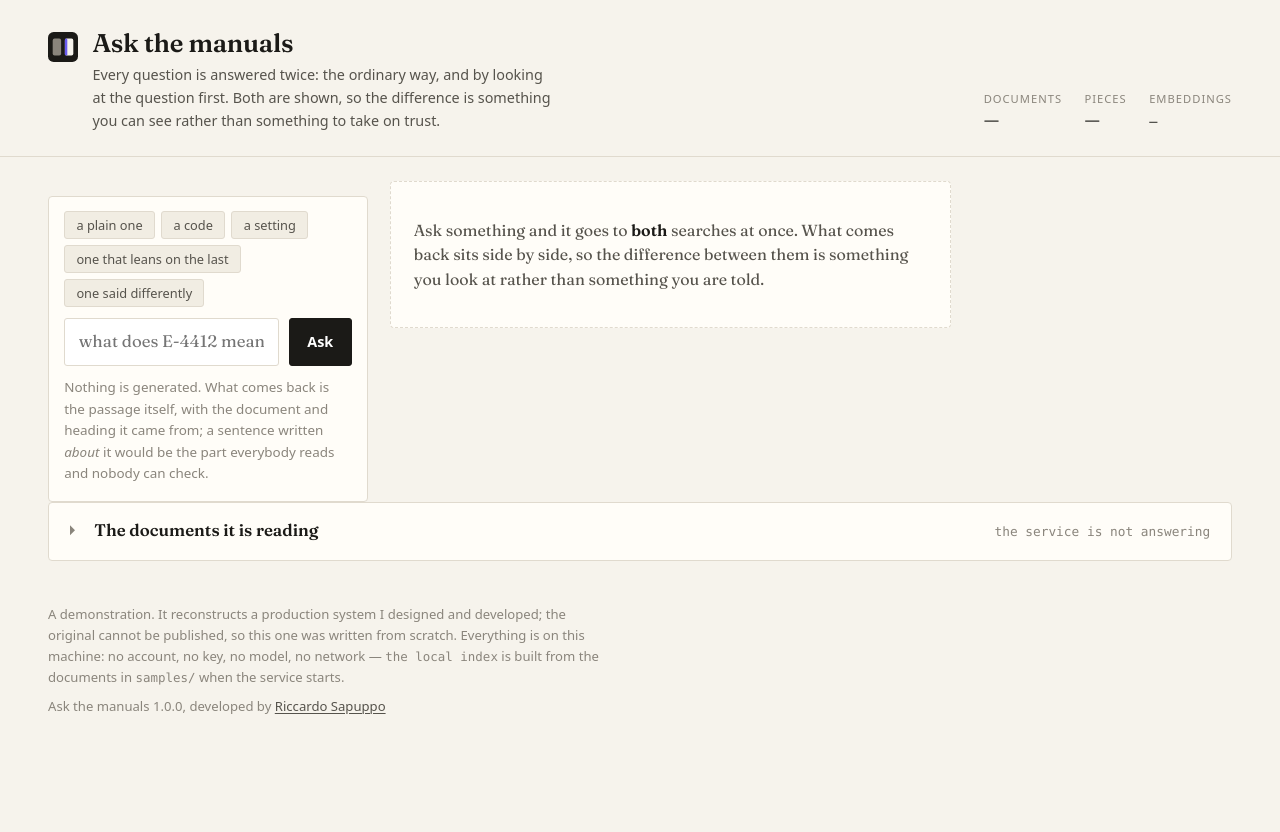
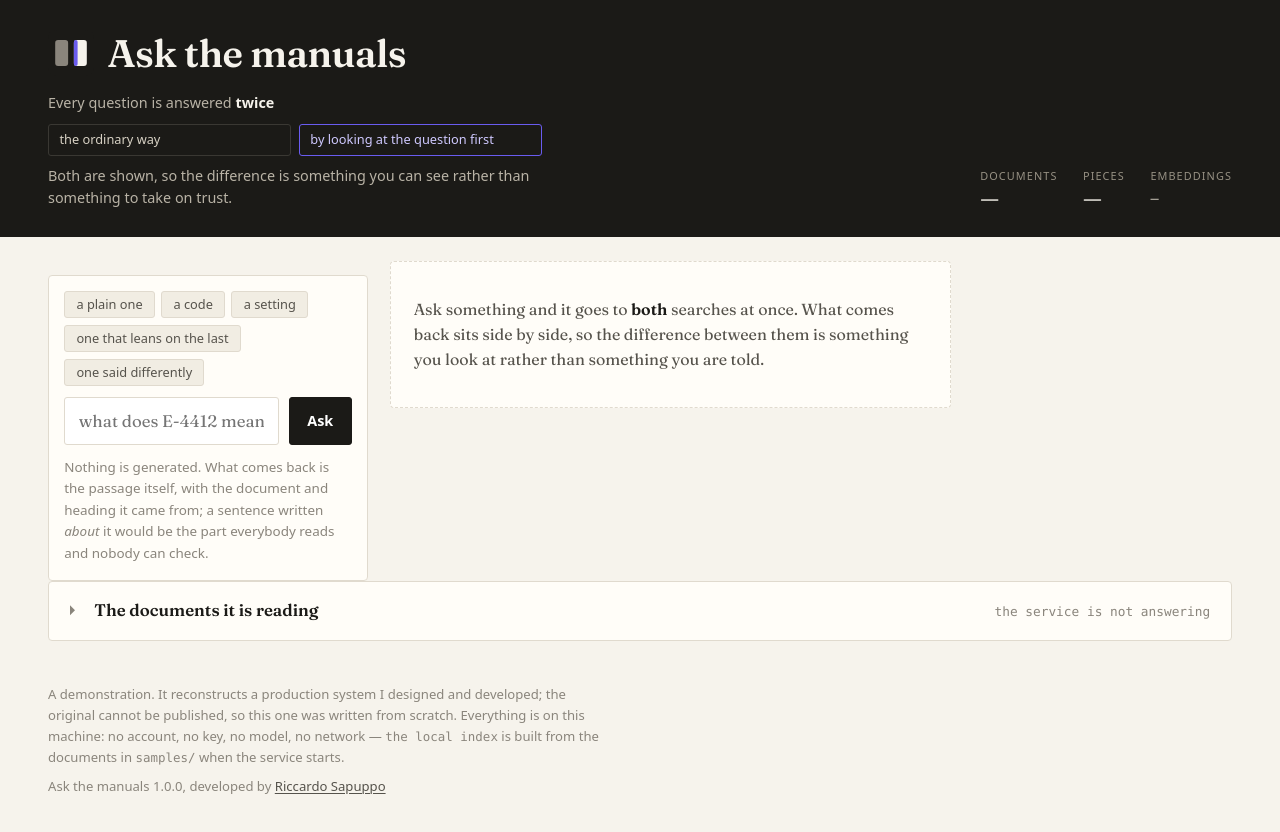
Before and after one commit to riccardosapuppo/document-chat-assistant, a website: page public/index.html in a window 1280 px wide. Before the commit the page ends 800 px from the top, so only its background shows below. Drawn offline with Linux system fonts and the light colour scheme; no server answers.

Commit message:
A masthead that is the shape of the page under it
The top was a pale strip: a small mark, a title, a paragraph and three numbers.
It said what the project does in a sentence somebody had to read, and the page
below it was shaped like that sentence without ever saying so.

It is a nameplate now, in ink, and the claim is set as the thing it describes.
"Answered twice" is two halves side by side, in the order the columns appear in
below, one of them wearing the accent. Whoever reads the top has been told what
the shape of the bottom means before scrolling to it. The ink band earns being
the only dark thing here by being the only one: everything under it is paper,
which is where the reading happens.

The two answers were two cards. They are two facing pages now, with a real
gutter between them and a running head over each — "what almost everything
does", "what this one does" — which is the question somebody actually has when
two columns of passages appear. The rule that they are identical in width and
type was already written into this stylesheet, and it is why the comparison is
fair; what changed is that the rule shows. Neither side gains anything by it,
and the preferred one is still marked by a rule and nothing else.

The verdict belongs to both, so it sits under both, centred, rather than
orphaned at the left of a column.

Two things caught by measuring rather than by looking. The accent border on the
masthead came out at 2.40:1 against ink, under the 3:1 a border carrying meaning
has to hold — decoration pretending to be a signal. It uses `--chosen-on-ink`
now, which is not a new colour: it is the violet mark.svg already uses for its
stripe, lighter for exactly this reason. And a first draft reached for
`!important` to put the accent rule back after `border: none`, in a repository
that has a comment about specificity: the two selectors weigh the same and the
later one wins on its own.

27 screen checks, the tests, the serving check and the mark check green. The
comparison starts at 467 pixels on a laptop.

```diff
--- a/public/console.css
+++ b/public/console.css
@@ -42,6 +42,17 @@
   --chosen: #4b3bd6;
   --chosen-soft: #eceafb;
 
+  /*
+   * The same accent, for the masthead, where the ground is ink.
+   *
+   * Not a second colour: it is the violet `mark.svg` already uses for its
+   * stripe, which had to be lighter for exactly this reason. On paper
+   * `--chosen` reaches 8:1; on ink it falls to 2.4, under the 3:1 a border
+   * that carries meaning has to hold, so it would have been decoration
+   * pretending to be a signal.
+   */
+  --chosen-on-ink: #6a5cf0;
+
   --display: Fraunces, Georgia, 'Times New Roman', serif;
   --sans: system-ui, 'Segoe UI', -apple-system, sans-serif;
   --mono: ui-monospace, 'Cascadia Mono', Consolas, 'Liberation Mono', monospace;
@@ -78,37 +89,84 @@ body {
 
 /* ------------------------------------------------------------------- top */
 
+/*
+ * A masthead, because a page about printed manuals should begin like one.
+ *
+ * The ink band is the one dark thing here, and it earns being dark by being
+ * the only one: below it everything is paper, which is where the reading
+ * happens. It also gives the page a beginning, which a pale strip with a rule
+ * under it did not.
+ */
 .top {
-  display: flex;
-  flex-wrap: wrap;
-  gap: 1.2rem 2rem;
-  align-items: flex-end;
-  justify-content: space-between;
-  padding: 1.8rem clamp(1rem, 4vw, 3rem) 1.5rem;
-  border-bottom: 1px solid var(--line);
+  display: grid;
+  grid-template-columns: minmax(0, 1fr) auto;
+  gap: 1rem 2.5rem;
+  align-items: end;
+  padding: 1.9rem clamp(1rem, 4vw, 3rem) 1.7rem;
+  background: var(--ink);
+  color: var(--paper);
 }
 
-.wordmark { display: flex; gap: 0.9rem; align-items: flex-start; }
-.wordmark img { margin-top: 0.2rem; }
+.wordmark { display: flex; gap: 0.85rem; align-items: center; grid-column: 1; }
 
 .top h1 {
   margin: 0;
-  font: 600 1.6rem/1.1 var(--display);
-  font-variation-settings: 'SOFT' 30, 'WONK' 1, 'opsz' 20;
-  letter-spacing: -0.01em;
+  font: 600 clamp(1.7rem, 3.4vw, 2.4rem)/1 var(--display);
+  font-variation-settings: 'SOFT' 30, 'WONK' 1, 'opsz' 36;
+  letter-spacing: -0.015em;
 }
-.top p { margin: 0.4rem 0 0; color: var(--ink-soft); max-width: 56ch; font-size: 0.9rem; }
 
-.about { display: flex; gap: 1.4rem; margin: 0; }
+/*
+ * The claim, set as the shape it describes.
+ *
+ * "Answered twice" was a sentence in a paragraph, and it is the whole argument
+ * of the project. Written as two halves side by side, in the order the columns
+ * appear in below, the top of the page explains the bottom before anybody
+ * scrolls to it.
+ */
+.thesis {
+  grid-column: 1;
+  margin: 0;
+  max-width: 60ch;
+  color: #b9b3a6;
+  font-size: 0.9rem;
+  line-height: 1.55;
+}
+.thesis strong { color: var(--paper); font-weight: 600; }
+
+.halves { display: flex; gap: 0.5rem; margin: 0.55rem 0 0.6rem; flex-wrap: wrap; }
+.half {
+  flex: 1 1 12rem;
+  padding: 0.4rem 0.65rem;
+  border: 1px solid #3a3833;
+  border-radius: 3px;
+  font: 500 0.8rem/1.35 var(--sans);
+  color: #d6d0c3;
+}
+/* The accent means one thing on this page, and this is that thing said early:
+   the side that reads the question before it searches. */
+.half.is-knowing { border-color: var(--chosen-on-ink); color: #cfc9ff; }
+
+.about { display: flex; gap: 1.6rem; margin: 0; grid-column: 2; grid-row: 1 / span 2; align-self: end; }
 .about dt {
   margin: 0;
-  font-size: 0.7rem;
+  font-size: 0.68rem;
   text-transform: uppercase;
-  letter-spacing: 0.09em;
-  color: var(--ink-faint);
+  letter-spacing: 0.1em;
+  color: #979184;
 }
-.about dd { margin: 0.15rem 0 0; font: 600 1.15rem/1 var(--display); font-variant-numeric: tabular-nums; }
-.about .mono { font: 500 0.85rem/1.6 var(--mono); }
+.about dd {
+  margin: 0.2rem 0 0;
+  font: 600 1.4rem/1 var(--display);
+  font-variant-numeric: tabular-nums;
+  color: var(--paper);
+}
+.about .mono { font: 500 0.85rem/1.65 var(--mono); color: #d6d0c3; }
+
+@media (max-width: 48rem) {
+  .top { grid-template-columns: minmax(0, 1fr); }
+  .about { grid-column: 1; grid-row: auto; gap: 1.2rem; }
+}
 
 /* ---------------------------------------------------------------- panels */
 
@@ -278,16 +336,52 @@ button.quiet:hover { background: #f1ede3; color: var(--ink); }
 
 /* ------------------------------------------------------------ the two */
 
-.two { display: grid; grid-template-columns: repeat(2, minmax(0, 1fr)); gap: 1.1rem; }
+/*
+ * Two facing pages, and a gutter between them.
+ *
+ * The rule was already that the columns are identical — same width, same type,
+ * same everything — because a column given more room or a warmer colour argues
+ * for itself instead of letting the reader look. What is new is that the rule
+ * is visible: the gutter is a real gutter, so the page LOOKS like the
+ * comparison it is, and neither side gains anything by it.
+ */
+.two {
+  display: grid;
+  grid-template-columns: repeat(2, minmax(0, 1fr));
+  gap: 0;
+  background: var(--line);
+  border: 1px solid var(--line);
+  border-radius: 5px;
+  overflow: hidden;
+}
+
+.two .answer { margin: 0; border: none; border-radius: 0; padding: 1.3rem 1.4rem 1.5rem; }
+
+/* The gutter. One pixel of the page showing between two sheets. */
+.two .answer.knowing { box-shadow: -1px 0 0 var(--line); }
 
 /*
- * The same width, the same type, the same everything. The preferred answer is
- * marked by a rule and by nothing else: a column made warmer or heavier would
- * be making the argument typographically instead of showing it.
+ * The running head, the way a manual carries one.
+ *
+ * It answers the question somebody actually has when two columns of passages
+ * appear: which of these is which. The heading below it names the method; this
+ * names the side.
  */
-.answer.knowing { border-left: 3px solid var(--chosen); }
+.running-head {
+  margin: 0 0 0.45rem;
+  font: 600 0.68rem/1 var(--mono);
+  text-transform: uppercase;
+  letter-spacing: 0.12em;
+  color: var(--ink-faint);
+}
+.answer.knowing .running-head { color: var(--chosen); }
 
-.answer .what { margin: 0 0 0.8rem; color: var(--ink-faint); font-size: 0.82rem; min-height: 2.6em; }
+/* The mark on the preferred side stays a rule, and stays the only mark. No
+   `!important` needed: this and `.two .answer` above both weigh (0,2,0), and
+   at equal weight the later rule wins, which is this one. */
+.answer.knowing { border-top: 3px solid var(--chosen); }
+
+.answer .what { margin: 0 0 0.9rem; color: var(--ink-faint); font-size: 0.82rem; min-height: 2.6em; }
 .answer.knowing .what { color: var(--chosen); }
 
 .found { list-style: none; margin: 0; padding: 0; }
@@ -315,11 +409,17 @@ blockquote {
 
 /* ------------------------------------------------------------- the verdict */
 
+/*
+ * The verdict belongs to both columns, so it sits under both and touches
+ * neither more than the other: centred, at the width of the pair, where the
+ * two pages meet.
+ */
 .verdict {
-  margin: 0.2rem 0 0;
-  padding: 0.8rem 1rem;
-  border-radius: 3px;
+  margin: 0;
+  padding: 0.75rem 1.1rem;
+  border-radius: 4px;
   font-size: 0.88rem;
+  text-align: center;
 }
 .verdict.different { background: var(--chosen-soft); color: #2f2596; }
 .verdict.same { background: #f1ede3; color: var(--ink-soft); }
--- a/public/index.html
+++ b/public/index.html
@@ -9,18 +9,29 @@
   </head>
 
   <body>
+    <!--
+      A masthead, and it says the same thing the page below is shaped like.
+
+      "Answered twice" was a sentence in a paragraph. It is the whole argument,
+      so it is set as the two halves it describes, in the order the columns
+      appear in: whoever reads the top of this page has already been told what
+      the shape of the bottom means.
+    -->
     <header class="top">
       <div class="wordmark">
-        <img src="mark.svg" alt="" width="30" height="30" />
-        <div>
-          <h1>Ask the manuals</h1>
-          <p>
-            Every question is answered twice: the ordinary way, and by looking
-            at the question first. Both are shown, so the difference is
-            something you can see rather than something to take on trust.
-          </p>
-        </div>
+        <img src="mark.svg" alt="" width="46" height="46" />
+        <h1>Ask the manuals</h1>
       </div>
+
+      <p class="thesis">
+        Every question is answered <strong>twice</strong>
+        <span class="halves">
+          <span class="half">the ordinary way</span>
+          <span class="half is-knowing">by looking at the question first</span>
+        </span>
+        Both are shown, so the difference is something you can see rather than
+        something to take on trust.
+      </p>
 
       <dl class="about" id="about">
         <div><dt>documents</dt><dd id="about-documents">—</dd></div>
@@ -116,15 +127,26 @@
             <ul id="reading-list"></ul>
           </section>
 
-          <!-- The two answers, side by side. ------------------------------- -->
+          <!--
+            The two answers, as two facing pages.
+
+            Identical width, identical type: that was already the rule, because
+            a column given more room or a warmer colour argues for itself
+            instead of letting the reader look. What is new is that the rule
+            now shows. Each has a running head, the way a manual does, and they
+            face each other across a gutter — so the page looks like the
+            comparison it is, without either side being flattered.
+          -->
           <div class="two" id="two" hidden>
             <section class="panel answer plain">
+              <p class="running-head">what almost everything does</p>
               <h2>Similarity alone</h2>
-              <p class="what">What almost every “chat with your documents” does: compare the question with every piece, return the nearest.</p>
+              <p class="what">Compare the question with every piece, return the nearest.</p>
               <ol class="found" id="plain-found"></ol>
             </section>
 
             <section class="panel answer knowing">
+              <p class="running-head">what this one does</p>
               <h2>Knowing what kind of question it is</h2>
               <p class="what" id="knowing-how">—</p>
               <ol class="found" id="knowing-found"></ol>
```
Also changed, not shown: docs/one-that-leans.png, docs/the-console.png, docs/what-it-made-of-it.png.
